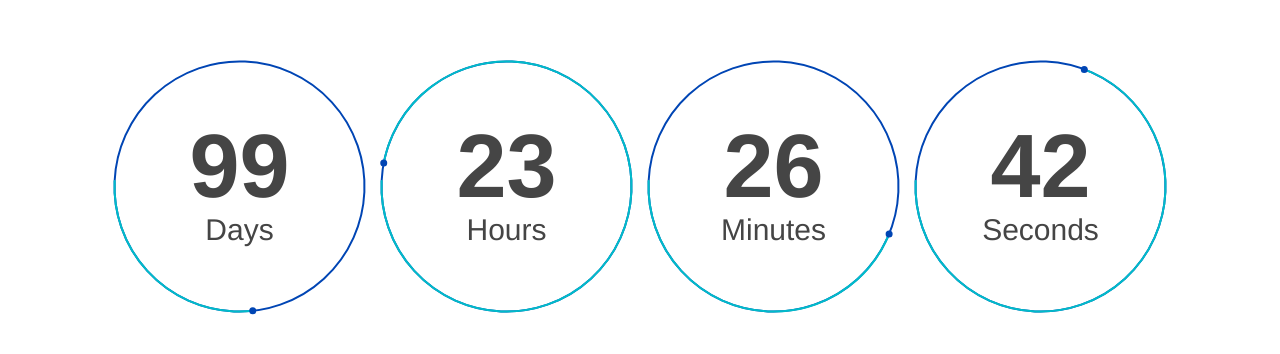
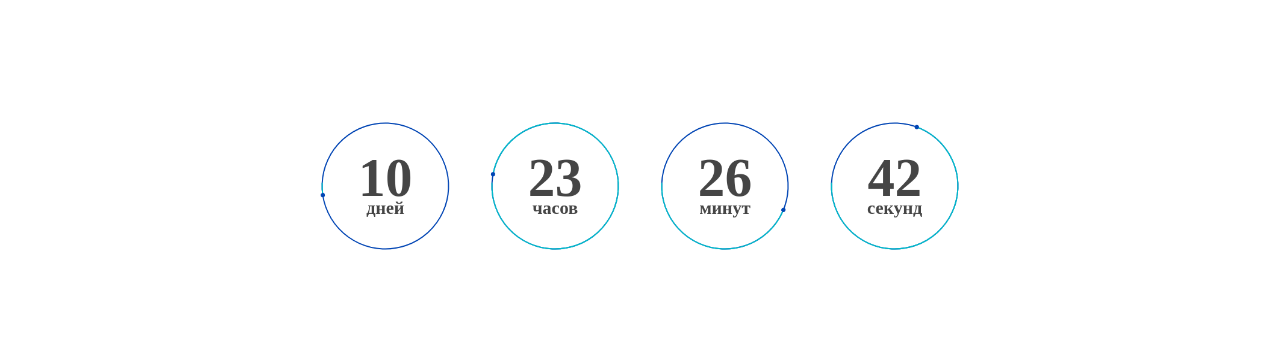
Before and after one commit to BogdanoVolcano/JS-Countdown-Timer, a plain HTML site: page index.html in a window 1280 px wide. Shown: the part 214-568 px from the top of the page. Drawn offline with nearby package versions, Linux system fonts and the light colour scheme.

Commit message:
Adaptation improvements

```diff
--- a/core.js
+++ b/core.js
@@ -1,47 +1,60 @@
-var ringer = {
-  countdown_to: "1/1/2020",
-  rings: {
-    'Days': {
+var ringer =
+    {
+      countdown_to: "10/4/2019",
+      rings:
+          {
+            'дней':
+                {
                   s: 86400000, // mseconds in a day,
                   max: 365
                 },
-    'Hours': {
+            'часов':
+                {
                   s: 3600000, // mseconds per hour,
                   max: 24
                 },
-    'Minutes': {
+            'минут':
+                {
                   s: 60000, // mseconds per minute
                   max: 60
                 },
-    'Seconds': {
+            'секунд':
+                {
                   s: 1000,
                   max: 60
-    }//,
-    // 'Microsec': {
-    //   s: 10,
-    //   max: 100
-    // }
+                }
           },
+      r_defaultCount: 4,
       r_count: 4,
-  r_spacing: 10, // px
-  r_size: 250, // px
-  r_thickness: 2, // px
+      r_spacing: 65, // px
+      r_size: 210, // px
+      r_firstThickness: 2, // px
+      r_secondThickness: 2, // px
       r_pointThickness: 7, // px
       update_interval: 11, // ms
 
       init: function()
       {
         $r = ringer;
-    $r.cvs = document.createElement('canvas');
+        $r.cvs = document.createElement("canvas");
+
+        // For mobile version
+        // Device width
+        var width = (window.innerWidth > 0) ? window.innerWidth : screen.width;
+        if(width <= 414) {
+          $r.r_count = 3;
+        } else {
+          $r.r_count = $r.r_defaultCount;
+        }
 
         //get DPI
         let dpi = window.devicePixelRatio;
 
-    $r.size = {
+        $r.size =
+            {
               w: ((($r.r_size + $r.r_pointThickness) * $r.r_count + ($r.r_spacing*($r.r_count-1))) * dpi),
               h: (($r.r_size + $r.r_pointThickness) * dpi)
             };
-
 
         $r.cvs.setAttribute('width',$r.size.w);
         $r.cvs.setAttribute('height',$r.size.h);
@@ -52,10 +65,14 @@ var ringer = {
         $r.ctx.textAlign = 'center';
         $r.actual_size = $r.r_size + $r.r_pointThickness;
         $r.countdown_to_time = new Date($r.countdown_to).getTime();
-    $r.cvs.css({ width: $r.size.w+"px", height: $r.size.h+"px" });
+        //$r.cvs.css({ width: $r.size.w+"px", height: $r.size.h+"px" });
 
         // Making shapes rounded
         $r.ctx.lineCap = 'round';
+
+        // Get the device pixel ratio, falling back to 1.
+        var dpr = window.devicePixelRatio || 1;
+        $r.ctx.scale(dpr, dpr);
 
         $r.go();
       },
@@ -68,11 +85,14 @@ var ringer = {
 
 
         for(let r_key in $r.rings)
+        {
           $r.unit(idx++, r_key, $r.rings[r_key]);
+        }
 
         setTimeout($r.go,$r.update_interval);
       },
-  unit: function(idx,label,ring) {
+      unit: function(idx,label,ring)
+      {
         var x,y, value, ring_secs = ring.s;
         value = parseFloat($r.time/ring_secs);
         $r.time-=Math.round(parseInt(value)) * ring_secs;
@@ -82,7 +102,6 @@ var ringer = {
         x +=+(idx*($r.r_size+$r.r_spacing+$r.r_pointThickness));
         y = $r.r_size*.5;
         y += $r.r_pointThickness*.5;
-
 
         // calculate arc end angle
         var degrees = 360-(value / ring.max) * 360.0;
@@ -99,34 +118,53 @@ var ringer = {
         $r.ctx.strokeStyle = "rgba(0, 69, 180, 1)";
         $r.ctx.beginPath();
         $r.ctx.arc(0,0,$r.r_size/2,110,2 * Math.PI + 110, 2);
-    $r.ctx.lineWidth = $r.r_thickness;
+        $r.ctx.lineWidth = $r.r_firstThickness;
         $r.ctx.stroke();
 
         // second circle
         $r.ctx.strokeStyle = "rgba(0, 188, 202, 1)";
         $r.ctx.beginPath();
-    $r.ctx.arc(0,0,$r.r_size/2,110,endAngle + 110, 1);
-    $r.ctx.lineWidth = $r.r_thickness;
+        $r.ctx.arc(0, 0, $r.r_size/2, 110, endAngle + 110, 1);
+        $r.ctx.lineWidth = $r.r_secondThickness;
         $r.ctx.stroke();
 
         // Circle end point
         $r.ctx.strokeStyle = "rgba(0, 69, 180, 1)";
         $r.ctx.beginPath();
         $r.ctx.lineWidth = $r.r_pointThickness;
-    $r.ctx.arc(0,0,$r.r_size/2, endAngle + 110, endAngle + 110, 1);
+        $r.ctx.arc(0, 0, $r.r_size/2, endAngle + 110, endAngle + 109.999, 1);
         $r.ctx.stroke();
 
         // label
         $r.ctx.fillStyle = "#454545";
 
-    $r.ctx.font = '30px Helvetica';
-    $r.ctx.fillText(label, 0, 53);
+        $r.ctx.fontFamily = ""
+        $r.ctx.font = '900 30px Montserrat';
+        $r.ctx.fillText(label, 0, 46);
 
-    $r.ctx.font = 'bold 90px Helvetica';
-    $r.ctx.fillText(Math.floor(value), 0, 10);
+        $r.ctx.font = '900 90px Montserrat';
+        $r.ctx.fillText(Math.floor(value), 0, 16);
 
         $r.ctx.restore();
       }
     }
 
+Element.prototype.remove = function() {
+  this.parentElement.removeChild(this);
+}
+NodeList.prototype.remove = HTMLCollection.prototype.remove = function() {
+  for(var i = this.length - 1; i >= 0; i--) {
+    if(this[i] && this[i].parentElement) {
+      this[i].parentElement.removeChild(this[i]);
+    }
+  }
+}
+
+function resizeCanvas()
+{
+  document.getElementsByTagName("canvas").remove();
+
   ringer.init();
+}
+
+ringer.init();
--- a/index.html
+++ b/index.html
@@ -5,7 +5,7 @@
     <title>Title</title>
 	<link href="styles.css" rel="stylesheet">
 </head>
-<body>
+<body onresize="resizeCanvas(event)">
 	<script src="https://ajax.googleapis.com/ajax/libs/jquery/3.4.1/jquery.min.js"></script>
 	<script src="core.js"></script>
 </body>
--- a/styles.css
+++ b/styles.css
@@ -13,8 +13,7 @@ html
 
 canvas
 {
-  width: 900px;
-  height: 200px;
+  width: 50%;
   display: block;
   position: relative;
   background: transparent;
```
Lines whose indentation alone changed are shown as unchanged.
